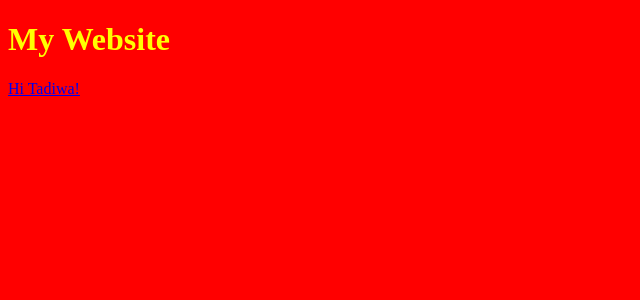
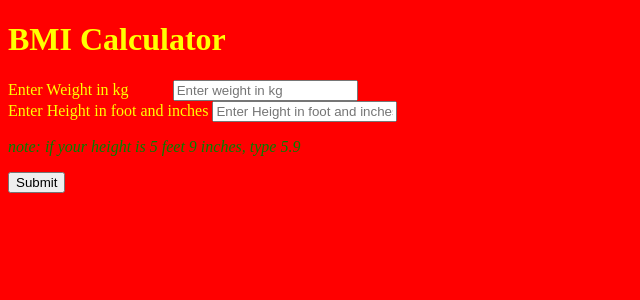
Before and after one commit to Tadii3108/py-web-server, a Flask app: page / in a window 1280 px wide. Shown: the top 300 px of the page, without its empty margins (0-640 px from the left). Run offline with Flask 2, Linux system fonts and the light colour scheme; some libraries are stand-ins or nearby versions.

Commit message:
modified skeleton bmi html model

```diff
--- a/templates/index.html
+++ b/templates/index.html
@@ -6,7 +6,53 @@
     <link rel="stylesheet" href='/static/style.css' />
 </head>
 <body>
-    <h1>My Website</h1>
-    <a href="/hello/tadiwa">Hi Tadiwa!</a>
+    <h1>BMI Calculator</h1>
+    <!--<a href="/hello/tadiwa">Hi Tadiwa!</a>-->
+
+    <form>
+    <div class="form-group">
+        <label class="sr-only" for="weight_in_kg">Enter Weight in kg</label>&nbsp;&nbsp;&nbsp;&nbsp;&nbsp;&nbsp;&nbsp;&nbsp;&nbsp;&nbsp;
+        <input type="text" class="form-control" id="weight_in_kg" placeholder="Enter weight in kg">
+    </div>
+
+    <!--Last Name-->
+    <div class="form-group">
+        <label class="sr-only" for="height_in_foot_and_inches">Enter Height in foot and inches</label>
+        <input type="text" class="form-control" id="height_in_foot_and_inches" placeholder="Enter Height in foot and inches">
+        <p><i><font color="green">note: if your height is 5 feet 9 inches, type 5.9</font></i></p>
+    </div>
+
+    <!--Submit Button-->
+    <div>
+        <p></p>
+        <button type="submit" class="btn btn-default">Submit</button>
+    </div>
+    </form>
+
+    <br>
+    <div id="output"></div>
+    <br>
+
+    <script src="https://code.jquery.com/jquery-3.2.1.min.js"></script>
+
+    <!--ajax call to POST the output-->
+    <script>
+        $(document).ready(function() {
+            $('form').on('submit', function(event) {
+                $.ajax({
+                    data : {
+                        weight_in_kg : $('#weight_in_kg').val(),
+                        height_in_foot_and_inches : $('#height_in_foot_and_inches').val(),
+                    }
+                    type : 'POST',
+                    url : '/process'
+                })
+                .done(function(data) {
+                    $('#output').text(data.output).show();
+                });
+                event.preventDefault();
+            });
+        });
+    </script>
 </body>
 </html>
```
